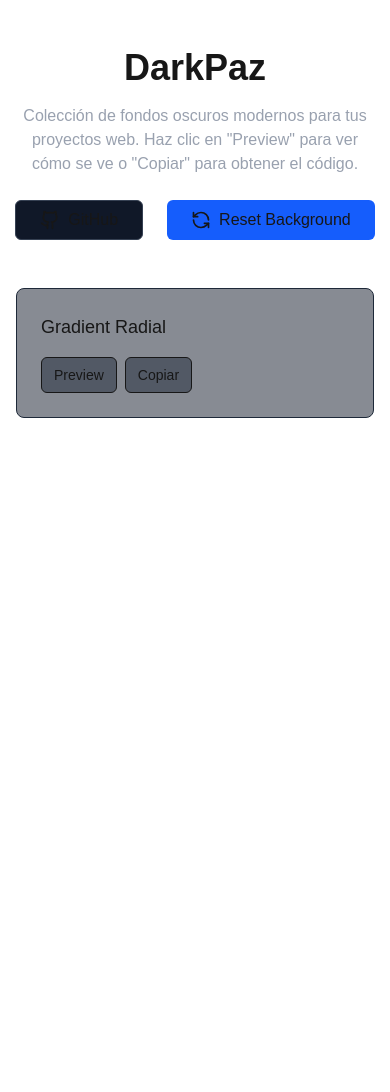
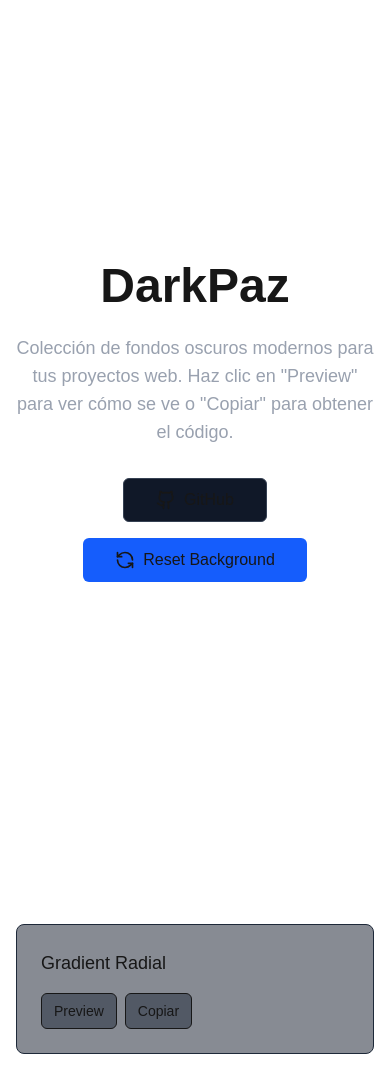
Before and after one commit to RogerAlejandro/dark-place, a Next.js app: page / in a window 390 px wide. Shown: the top 1092 px of the page. Before the commit the page ends 844 px from the top, so only its background shows below. Built offline with nearby package versions, Linux system fonts and the light colour scheme.

Commit message:
cnetrado de pagin principa, separación en hero page y snipes seciont

```diff
--- /dev/null
+++ b/src/app/(home)/backgrounds-section.tsx
@@ -0,0 +1,75 @@
+'use client'
+
+import { Button } from "@/components/ui/button"
+
+type BackgroundSnippet = {
+  id: string
+  name: string
+  code: string
+}
+
+const backgroundSnippets: BackgroundSnippet[] = [
+  {
+    id: 'gradient-1',
+    name: 'Gradient Radial',
+    code: '<div class="absolute inset-0 -z-10 h-full w-full items-center px-5 py-24 [background:radial-gradient(125%_125%_at_50%_10%,#000_40%,#63e_100%)]"></div>',
+  },
+  // Más fondos se agregarán aquí
+]
+
+export function BackgroundsSection() {
+  const handlePreview = (code: string) => {
+    // Implementar vista previa
+    console.log('Preview:', code)
+  }
+
+  const handleCopy = (code: string) => {
+    navigator.clipboard.writeText(code)
+    // Aquí podrías agregar un toast de confirmación
+  }
+
+  return (
+    <section className="py-20">
+      <div className="container mx-auto px-4">
+
+        <div className="grid grid-cols-1 gap-6 sm:grid-cols-2 lg:grid-cols-3">
+          {backgroundSnippets.map((snippet) => (
+            <div
+              key={snippet.id}
+              className="group relative overflow-hidden rounded-lg border border-gray-800 bg-gray-900/50 p-6 transition-all hover:border-gray-700"
+            >
+              <div className="absolute inset-0 -z-10 opacity-0 transition-opacity group-hover:opacity-100">
+                <div
+                  className="h-full w-full"
+                  dangerouslySetInnerHTML={{ __html: snippet.code }}
+                />
+              </div>
+
+              <div className="relative z-10">
+                <h3 className="mb-4 text-lg font-medium">{snippet.name}</h3>
+                <div className="flex gap-2">
+                  <Button
+                    variant="outline"
+                    size="sm"
+                    className="bg-gray-800/50 hover:bg-gray-700/50"
+                    onClick={() => handlePreview(snippet.code)}
+                  >
+                    Preview
+                  </Button>
+                  <Button
+                    variant="outline"
+                    size="sm"
+                    className="bg-gray-800/50 hover:bg-gray-700/50"
+                    onClick={() => handleCopy(snippet.code)}
+                  >
+                    Copiar
+                  </Button>
+                </div>
+              </div>
+            </div>
+          ))}
+        </div>
+      </div>
+    </section>
+  )
+}
--- /dev/null
+++ b/src/app/(home)/hero-section.tsx
@@ -0,0 +1,51 @@
+import { Button } from "@/components/ui/button"
+
+export function HeroSection() {
+  return (
+    <section className="flex min-h-screen flex-col items-center justify-center px-4 text-center">
+      <div className="mx-auto max-w-3xl">
+        <h1 className="mb-6 text-5xl font-bold md:text-6xl lg:text-7xl">
+          DarkPaz
+        </h1>
+        <p className="mx-auto mb-8 max-w-2xl text-lg text-gray-400 md:text-xl">
+          Colección de fondos oscuros modernos para tus proyectos web. Haz clic en "Preview" para ver cómo se ve o "Copiar" para obtener el código.
+        </p>
+        <div className="flex flex-wrap justify-center gap-4">
+          <div className="relative group">
+            <div className="absolute -inset-0.5 bg-gradient-to-r from-gray-500/30 to-transparent rounded-lg opacity-0 group-hover:opacity-70 blur-sm transition-all duration-300 group-hover:duration-500"></div>
+            <Button
+              variant="outline"
+              size="lg"
+              className="relative bg-gray-900 hover:bg-gray-800 border-gray-700 px-8 py-3 text-base font-medium transition-all duration-300 hover:scale-105"
+              onClick={() => {}}
+            >
+              <svg xmlns="http://www.w3.org/2000/svg" width="20" height="20" viewBox="0 0 24 24" fill="none" stroke="currentColor" strokeWidth="2" strokeLinecap="round" strokeLinejoin="round" className="mr-2">
+                <path d="M15 22v-4a4.8 4.8 0 0 0-1-3.5c3 0 6-2 6-5.5.08-1.25-.27-2.48-1-3.5.28-1.15.28-2.35 0-3.5 0 0-1 0-3 1.5-2.64-.5-5.36-.5-8 0C6 2 5 2 5 2c-.3 1.15-.3 2.35 0 3.5A5.403 5.403 0 0 0 4 9c0 3.5 3 5.5 6 5.5-.39.49-.68 1.05-.85 1.65-.17.6-.22 1.23-.15 1.85v4"></path>
+                <path d="M9 18c-4.51 2-5-2-7-2"></path>
+              </svg>
+              GitHub
+            </Button>
+          </div>
+
+          <div className="relative group">
+            <div className="absolute -inset-0.5 bg-gradient-to-r from-blue-500/40 via-blue-400/40 to-blue-600/40 rounded-lg opacity-0 group-hover:opacity-70 blur-sm transition-all duration-300 group-hover:duration-500"></div>
+            <Button
+              variant="default"
+              size="lg"
+              className="relative bg-blue-600 hover:bg-blue-700 px-8 py-3 text-base font-medium transition-all duration-300 hover:scale-105"
+              onClick={() => {}}
+            >
+              <svg xmlns="http://www.w3.org/2000/svg" width="20" height="20" viewBox="0 0 24 24" fill="none" stroke="currentColor" strokeWidth="2" strokeLinecap="round" strokeLinejoin="round" className="mr-2">
+                <path d="M21 12a9 9 0 0 0-9-9 9.75 9.75 0 0 0-6.74 2.74L3 8"></path>
+                <path d="M3 3v5h5"></path>
+                <path d="M3 12a9 9 0 0 0 9 9 9.75 9.75 0 0 0 6.74-2.74L21 16"></path>
+                <path d="M16 16h5v5"></path>
+              </svg>
+              Reset Background
+            </Button>
+          </div>
+        </div>
+      </div>
+    </section>
+  )
+}
--- a/src/app/page.tsx
+++ b/src/app/page.tsx
@@ -1,6 +1,8 @@
 'use client';
 
 import { Button } from '@/components/ui/button';
+import { HeroSection } from "./(home)/hero-section"
+import { BackgroundsSection } from "./(home)/backgrounds-section"
 
 type BackgroundSnippet = {
   id: string;
@@ -29,88 +31,9 @@ export default function Home() {
   };
 
   return (
-    <main className="container mx-auto px-4 py-12">
-      <div className="mb-12 text-center">
-        <h1 className="mb-4 text-4xl font-bold md:text-5xl">
-          DarkPaz
-        </h1>
-        <p className="mx-auto max-w-2xl text-gray-400 mb-6">
-          Colección de fondos oscuros modernos para tus proyectos web. Haz clic en &quot;Preview&quot; para ver cómo se ve o &quot;Copiar&quot; para obtener el código.
-        </p>
-        <div className="flex gap-6 justify-center mt-2">
-          <div className="relative group">
-            <div className="absolute -inset-0.5 bg-gradient-to-r from-gray-500/30 to-transparent rounded-lg opacity-0 group-hover:opacity-70 blur-sm transition-all duration-300 group-hover:duration-500"></div>
-            <Button
-              variant="outline"
-              size="default"
-              className="relative bg-gray-900 hover:bg-gray-800 border-gray-700 px-6 py-2 text-base font-medium transition-all duration-300 hover:scale-105"
-              onClick={() => {}}
-            >
-              <svg xmlns="http://www.w3.org/2000/svg" width="20" height="20" viewBox="0 0 24 24" fill="none" stroke="currentColor" strokeWidth="2" strokeLinecap="round" strokeLinejoin="round" className="mr-2">
-                <path d="M15 22v-4a4.8 4.8 0 0 0-1-3.5c3 0 6-2 6-5.5.08-1.25-.27-2.48-1-3.5.28-1.15.28-2.35 0-3.5 0 0-1 0-3 1.5-2.64-.5-5.36-.5-8 0C6 2 5 2 5 2c-.3 1.15-.3 2.35 0 3.5A5.403 5.403 0 0 0 4 9c0 3.5 3 5.5 6 5.5-.39.49-.68 1.05-.85 1.65-.17.6-.22 1.23-.15 1.85v4"></path>
-                <path d="M9 18c-4.51 2-5-2-7-2"></path>
-              </svg>
-              GitHub
-            </Button>
-          </div>
-
-          <div className="relative group">
-            <div className="absolute -inset-0.5 bg-gradient-to-r from-blue-500/40 via-blue-400/40 to-blue-600/40 rounded-lg opacity-0 group-hover:opacity-70 blur-sm transition-all duration-300 group-hover:duration-500"></div>
-            <Button
-              variant="default"
-              size="default"
-              className="relative bg-blue-600 hover:bg-blue-700 px-6 py-2 text-base font-medium transition-all duration-300 hover:scale-105"
-              onClick={() => {}}
-            >
-              <svg xmlns="http://www.w3.org/2000/svg" width="20" height="20" viewBox="0 0 24 24" fill="none" stroke="currentColor" strokeWidth="2" strokeLinecap="round" strokeLinejoin="round" className="mr-2">
-                <path d="M21 12a9 9 0 0 0-9-9 9.75 9.75 0 0 0-6.74 2.74L3 8"></path>
-                <path d="M3 3v5h5"></path>
-                <path d="M3 12a9 9 0 0 0 9 9 9.75 9.75 0 0 0 6.74-2.74L21 16"></path>
-                <path d="M16 16h5v5"></path>
-              </svg>
-              Reset Background
-            </Button>
-          </div>
-        </div>
-      </div>
-
-      <div className="grid grid-cols-1 gap-6 sm:grid-cols-2 lg:grid-cols-3">
-        {backgroundSnippets.map((snippet) => (
-          <div
-            key={snippet.id}
-            className="group relative overflow-hidden rounded-lg border border-gray-800 bg-gray-900/50 p-6 transition-all hover:border-gray-700"
-          >
-            <div className="absolute inset-0 -z-10 opacity-0 transition-opacity group-hover:opacity-100">
-              <div
-                className="h-full w-full"
-                dangerouslySetInnerHTML={{ __html: snippet.code }}
-              />
-            </div>
-
-            <div className="relative z-10">
-              <h3 className="mb-4 text-lg font-medium">{snippet.name}</h3>
-              <div className="flex gap-2">
-                <Button
-                  variant="outline"
-                  size="sm"
-                  onClick={() => handlePreview(snippet.code)}
-                  className="bg-gray-800/50 hover:bg-gray-700/50"
-                >
-                  Preview
-                </Button>
-                <Button
-                  variant="outline"
-                  size="sm"
-                  onClick={() => handleCopy(snippet.code)}
-                  className="bg-gray-800/50 hover:bg-gray-700/50"
-                >
-                  Copiar
-                </Button>
-              </div>
-            </div>
-          </div>
-        ))}
-      </div>
+    <main className="min-h-screen">
+      <HeroSection />
+      <BackgroundsSection />
     </main>
   );
 }
```
